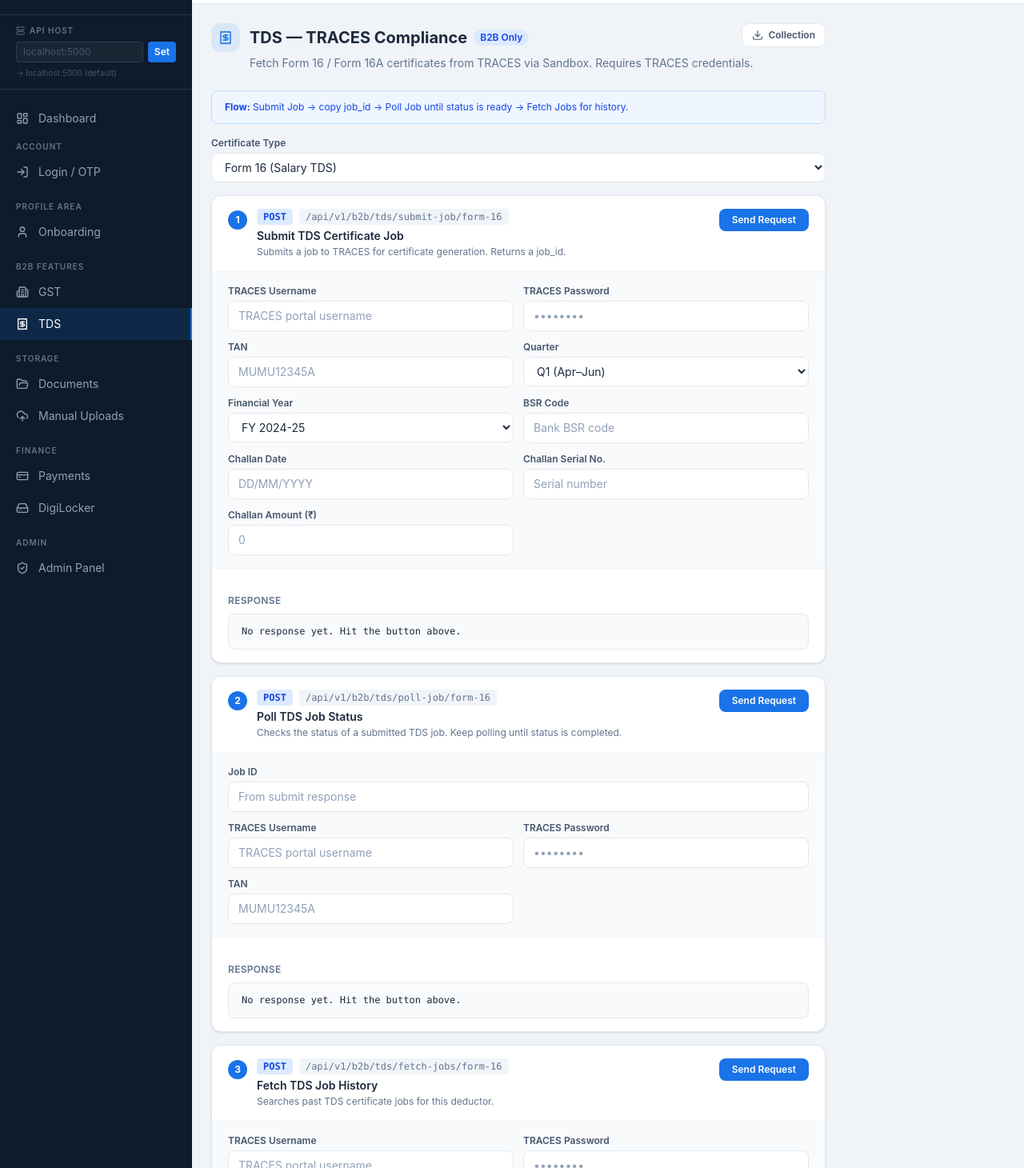
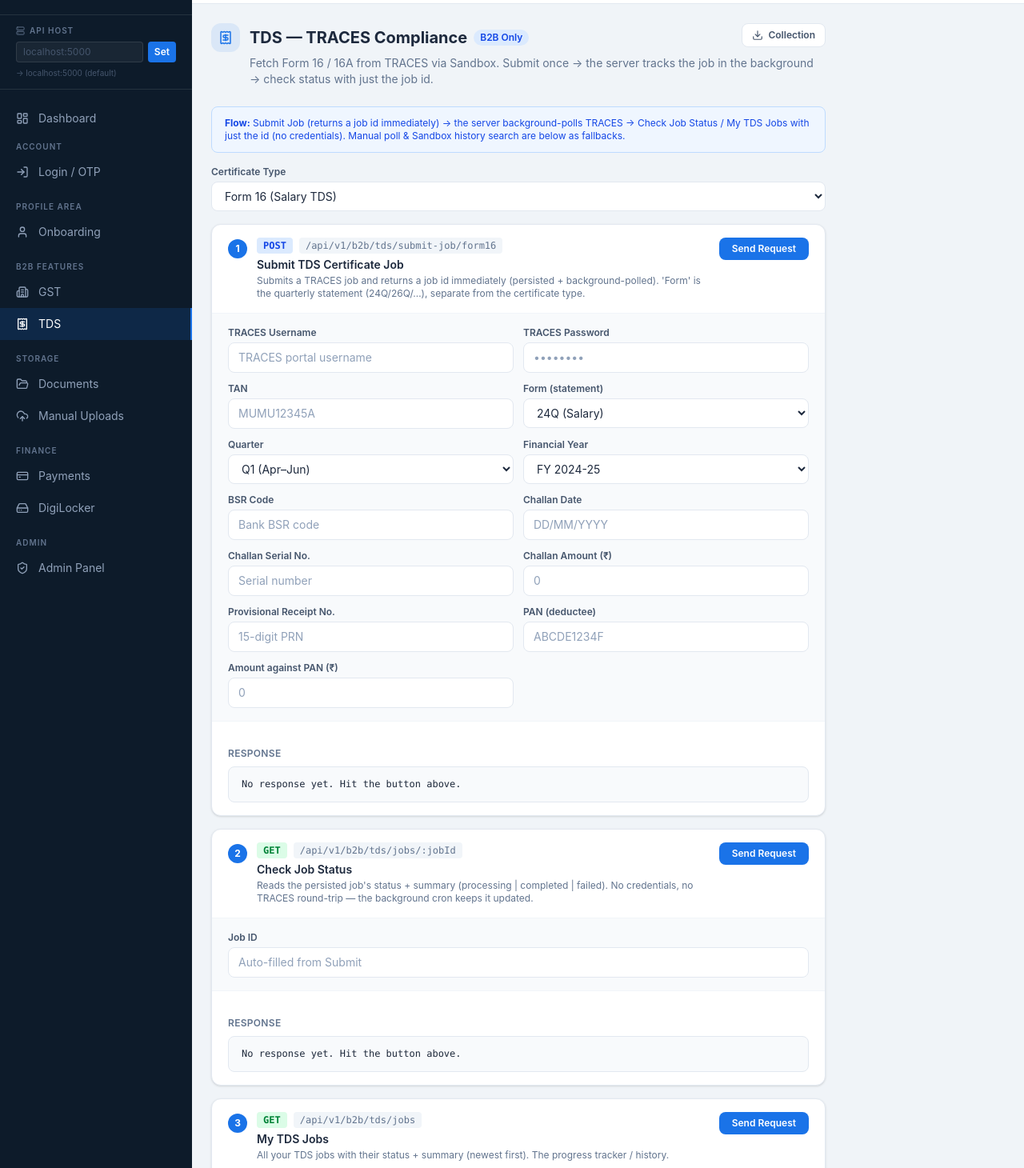
Before and after one commit to kaushikwebingo-tech/foldy_web, a React (Vite) app: page /tds in a window 1280 px wide. Shown: the part 50-1510 px from the top of the page at 80% size. Built offline with nearby package versions, Linux system fonts and the light colour scheme.

Commit message:
Tds api modifed

```diff
--- a/src/api/b2bApi.ts
+++ b/src/api/b2bApi.ts
@@ -47,4 +47,11 @@
 
   fetchTdsJobs:       (certificateType: string, data: Record<string, unknown>) =>
     client.post(`/b2b/tds/fetch-jobs/${certificateType}`, data),
+
+  // Persisted TDS jobs — low-input progress tracking (background-polled server-side).
+  listTdsJobs:        (params?: { status?: string; certificate_type?: string }) =>
+    client.get('/b2b/tds/jobs', { params }),
+
+  getTdsJob:          (jobId: string) =>
+    client.get(`/b2b/tds/jobs/${jobId}`),
 };
--- a/src/lib/apiCatalog.ts
+++ b/src/lib/apiCatalog.ts
@@ -285,7 +285,7 @@
   tds: {
     key: 'tds',
     name: 'TDS',
-    description: 'TRACES Form 16 / 16A jobs (B2B). certificate_type is a path variable. Set {{token}}.',
+    description: 'TRACES Form 16 / 16A jobs (B2B). Submit returns a jobId immediately and is background-polled server-side; track progress with GET /jobs (no creds). certificate_type (form16|form16a) is a path variable. Set {{token}}.',
     endpoints: [
       {
         name: 'Submit TDS Job',
@@ -326,6 +326,23 @@
         path: 'api/v1/b2b/tds/fetch-jobs/:certificate_type',
         pathVars: [{ key: 'certificate_type', value: 'form16' }],
         body: { tan: 'MUMU12345A', financial_year: 'FY 2024-25', quarter: 'Q1', form: '24Q', page_size: 10 }
+      },
+      {
+        name: 'List My TDS Jobs',
+        method: 'GET',
+        path: 'api/v1/b2b/tds/jobs',
+        description: 'Persisted TDS jobs with status + summary (newest first). Low input — the progress tracker / history.',
+        query: [
+          { key: 'status', value: '', description: 'optional: processing|completed|failed' },
+          { key: 'certificate_type', value: '', description: 'optional: form16|form16a' }
+        ]
+      },
+      {
+        name: 'Get TDS Job Status',
+        method: 'GET',
+        path: 'api/v1/b2b/tds/jobs/:jobId',
+        description: 'One job\'s status + summary (no credentials, no TRACES round-trip). Background-polled by the server.',
+        pathVars: [{ key: 'jobId', value: '<jobId>' }]
       }
     ]
   },
--- a/src/pages/TdsPage.tsx
+++ b/src/pages/TdsPage.tsx
@@ -5,9 +5,18 @@
 import { b2bApi } from '@/api/b2bApi';
 import { Receipt } from 'lucide-react';
 
+// Path slug Sandbox expects (no hyphen).
 const CERT_TYPES = [
-  { label: 'Form 16 (Salary TDS)', value: 'form-16' },
-  { label: 'Form 16A (Non-salary TDS)', value: 'form-16a' },
+  { label: 'Form 16 (Salary TDS)',     value: 'form16'  },
+  { label: 'Form 16A (Non-salary TDS)', value: 'form16a' },
+];
+
+// Quarterly statement form — distinct from the certificate type above.
+const FORM_TYPES = [
+  { label: '24Q (Salary)',        value: '24Q'  },
+  { label: '26Q (Non-salary)',    value: '26Q'  },
+  { label: '27Q (Non-resident)',  value: '27Q'  },
+  { label: '27EQ (TCS)',          value: '27EQ' },
 ];
 
 const QUARTERS = [
@@ -17,31 +26,42 @@
   { label: 'Q4 (Jan–Mar)', value: 'Q4' },
 ];
 
-const FY_OPTIONS = ['2024-25', '2023-24', '2022-23'].map(v => ({ label: `FY ${v}`, value: v }));
+// Value carries the "FY " prefix the API expects (submit + fetch).
+const FY_OPTIONS = ['2024-25', '2023-24', '2022-23'].map(v => ({ label: `FY ${v}`, value: `FY ${v}` }));
 
 export default function TdsPage() {
-  const [certType, setCertType]   = useState('form-16');
+  const [certType, setCertType]   = useState('form16');
   const [username, setUsername]   = useState('');
   const [password, setPassword]   = useState('');
   const [tan, setTan]             = useState('');
+  const [form, setForm]           = useState('24Q');
   const [quarter, setQuarter]     = useState('Q1');
-  const [fy, setFy]               = useState('2024-25');
+  const [fy, setFy]               = useState('FY 2024-25');
   const [bsr, setBsr]             = useState('');
   const [challanSerial, setChallan] = useState('');
   const [challanDate, setChallanDate] = useState('');
   const [challanAmount, setChallanAmount] = useState('');
+  const [prn, setPrn]             = useState('');
+  const [pan, setPan]             = useState('');
+  const [panAmount, setPanAmount] = useState('');
   const [jobId, setJobId]         = useState('');
 
   const jobPayload = {
     username, password, tan,
     security_captcha: {
-      quarter, financial_year: fy,
-      form: certType === 'form-16' ? '16' : '16A',
+      quarter,
+      financial_year: fy,
+      form,
       bsr_code: bsr,
       challan_date: challanDate,
       challan_serial_no: challanSerial,
       challan_amount: Number(challanAmount),
-      provisional_receipt_number: '',
+      provisional_receipt_number: prn,
+      // First row is the required header; second row is one PAN/amount entry.
+      unique_pan_amount_combination_for_challan: [
+        ['sr_no', 'pan', 'total_amount_deposited_against_pan'],
+        [1, pan, Number(panAmount)],
+      ],
     },
   };
 
@@ -49,46 +69,84 @@
     <div className="max-w-3xl">
       <PageHeader
         title="TDS — TRACES Compliance"
-        subtitle="Fetch Form 16 / Form 16A certificates from TRACES via Sandbox. Requires TRACES credentials."
+        subtitle="Fetch Form 16 / 16A from TRACES via Sandbox. Submit once → the server tracks the job in the background → check status with just the job id."
         icon={<Receipt size={18} />}
         badge="B2B Only"
         postmanSection="tds"
       />
 
       <div className="mb-4 px-4 py-3 bg-blue-50 border border-blue-200 rounded-lg text-xs text-blue-700">
-        <strong>Flow:</strong> Submit Job → copy job_id → Poll Job until status is ready → Fetch Jobs for history.
+        <strong>Flow:</strong> Submit Job (returns a job id immediately) → the server background-polls TRACES →
+        Check Job Status / My TDS Jobs with just the id (no credentials). Manual poll &amp; Sandbox history search are below as fallbacks.
       </div>
 
       <div className="space-y-4">
         <SelectField label="Certificate Type" value={certType} onChange={setCertType} options={CERT_TYPES} fullWidth />
 
-        {/* Submit */}
+        {/* 1. Submit */}
         <ApiCard
           step={1}
           title="Submit TDS Certificate Job"
           method="POST"
           endpoint={`/api/v1/b2b/tds/submit-job/${certType}`}
-          description="Submits a job to TRACES for certificate generation. Returns a job_id."
-          onSubmit={() => b2bApi.submitTdsJob(certType, jobPayload)}
+          description="Submits a TRACES job and returns a job id immediately (persisted + background-polled). 'Form' is the quarterly statement (24Q/26Q/…), separate from the certificate type."
+          onSubmit={async () => {
+            const res = await b2bApi.submitTdsJob(certType, jobPayload);
+            const id = res.data?.data?.jobId;
+            if (id) setJobId(id);
+            return res;
+          }}
         >
           <Field label="TRACES Username" value={username} onChange={setUsername} placeholder="TRACES portal username" />
           <Field label="TRACES Password" value={password} onChange={setPassword} placeholder="••••••••" type="password" />
           <Field label="TAN" value={tan} onChange={setTan} placeholder="MUMU12345A" />
+          <SelectField label="Form (statement)" value={form} onChange={setForm} options={FORM_TYPES} />
           <SelectField label="Quarter" value={quarter} onChange={setQuarter} options={QUARTERS} />
           <SelectField label="Financial Year" value={fy} onChange={setFy} options={FY_OPTIONS} />
           <Field label="BSR Code" value={bsr} onChange={setBsr} placeholder="Bank BSR code" />
           <Field label="Challan Date" value={challanDate} onChange={setChallanDate} placeholder="DD/MM/YYYY" />
           <Field label="Challan Serial No." value={challanSerial} onChange={setChallan} placeholder="Serial number" />
           <Field label="Challan Amount (₹)" value={challanAmount} onChange={setChallanAmount} placeholder="0" type="number" />
+          <Field label="Provisional Receipt No." value={prn} onChange={setPrn} placeholder="15-digit PRN" />
+          <Field label="PAN (deductee)" value={pan} onChange={setPan} placeholder="ABCDE1234F" />
+          <Field label="Amount against PAN (₹)" value={panAmount} onChange={setPanAmount} placeholder="0" type="number" />
         </ApiCard>
 
-        {/* Poll */}
+        {/* 2. Check status — low input */}
         <ApiCard
           step={2}
-          title="Poll TDS Job Status"
+          title="Check Job Status"
+          method="GET"
+          endpoint="/api/v1/b2b/tds/jobs/:jobId"
+          description="Reads the persisted job's status + summary (processing | completed | failed). No credentials, no TRACES round-trip — the background cron keeps it updated."
+          onSubmit={() => b2bApi.getTdsJob(jobId)}
+        >
+          <Field label="Job ID" value={jobId} onChange={setJobId} placeholder="Auto-filled from Submit" fullWidth />
+        </ApiCard>
+
+        {/* 3. My jobs — history */}
+        <ApiCard
+          step={3}
+          title="My TDS Jobs"
+          method="GET"
+          endpoint="/api/v1/b2b/tds/jobs"
+          description="All your TDS jobs with their status + summary (newest first). The progress tracker / history."
+          onSubmit={() => b2bApi.listTdsJobs()}
+        />
+
+        {/* Divider — fallbacks */}
+        <div className="border-t border-slate-200 pt-2">
+          <p className="text-xs font-semibold text-slate-500 uppercase tracking-widest mb-1">Fallbacks</p>
+          <p className="text-xs text-slate-400 mb-3">Use these only if the background tracker can't proceed (e.g. Redis off) or to query TRACES history directly.</p>
+        </div>
+
+        {/* Manual poll */}
+        <ApiCard
+          step={4}
+          title="Manual Poll (re-enter credentials)"
           method="POST"
           endpoint={`/api/v1/b2b/tds/poll-job/${certType}`}
-          description="Checks the status of a submitted TDS job. Keep polling until status is completed."
+          description="Forces a TRACES poll for a job id using freshly supplied credentials, and updates the stored job."
           onSubmit={() => b2bApi.pollTdsJob(certType, jobId, { username, password, tan })}
         >
           <Field label="Job ID" value={jobId} onChange={setJobId} placeholder="From submit response" fullWidth />
@@ -97,18 +155,17 @@
           <Field label="TAN" value={tan} onChange={setTan} placeholder="MUMU12345A" />
         </ApiCard>
 
-        {/* Fetch jobs */}
+        {/* Sandbox history search */}
         <ApiCard
-          step={3}
-          title="Fetch TDS Job History"
+          step={5}
+          title="Fetch TDS History (TRACES search)"
           method="POST"
           endpoint={`/api/v1/b2b/tds/fetch-jobs/${certType}`}
-          description="Searches past TDS certificate jobs for this deductor."
-          onSubmit={() => b2bApi.fetchTdsJobs(certType, { username, password, tan, quarter, financial_year: fy })}
+          description="Searches past certificate jobs for this deductor directly on TRACES."
+          onSubmit={() => b2bApi.fetchTdsJobs(certType, { tan, financial_year: fy, quarter, form })}
         >
-          <Field label="TRACES Username" value={username} onChange={setUsername} placeholder="TRACES portal username" />
-          <Field label="TRACES Password" value={password} onChange={setPassword} placeholder="••••••••" type="password" />
           <Field label="TAN" value={tan} onChange={setTan} placeholder="MUMU12345A" />
+          <SelectField label="Form (statement)" value={form} onChange={setForm} options={FORM_TYPES} />
           <SelectField label="Quarter" value={quarter} onChange={setQuarter} options={QUARTERS} />
           <SelectField label="Financial Year" value={fy} onChange={setFy} options={FY_OPTIONS} />
         </ApiCard>
```
